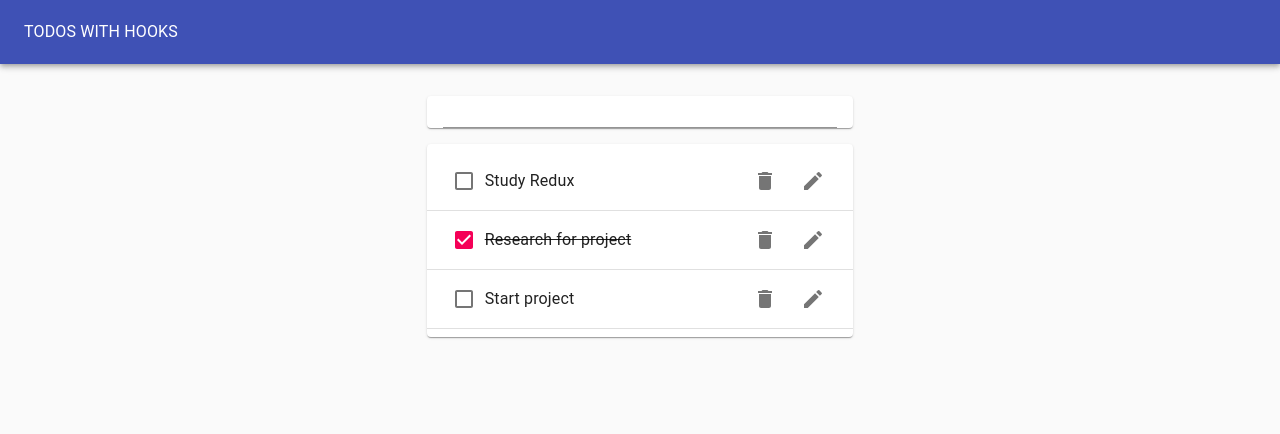
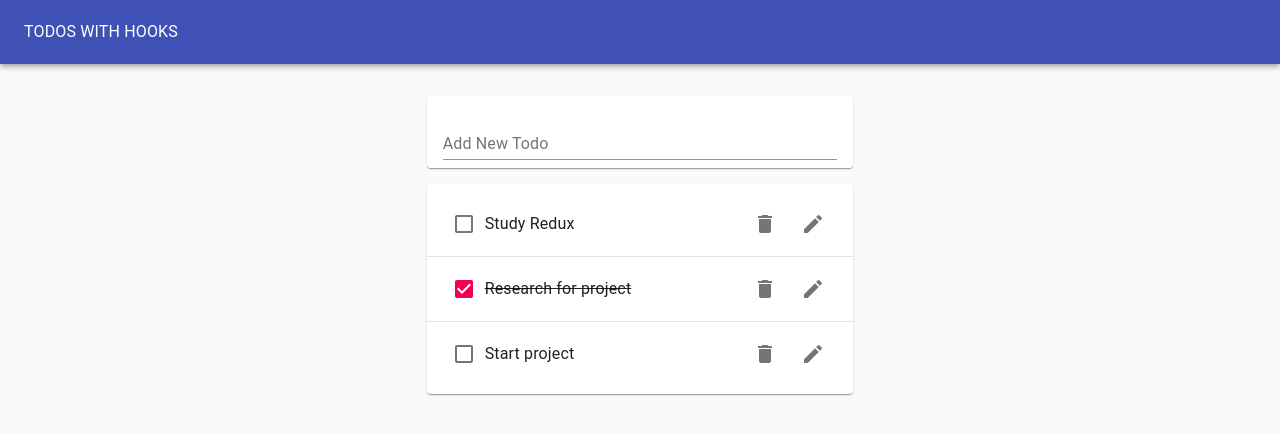
Before and after one commit to mbraga24/todo-hooks, a React (Create React App) app: page / in a window 1280 px wide. Shown: the top 434 px of the page. Built offline with nearby package versions, Linux system fonts and the light colour scheme.

Commit message:
Fix styling

```diff
--- a/src/EditTodoForm.js
+++ b/src/EditTodoForm.js
@@ -17,11 +17,12 @@ const EditTodoForm = ({ id, task, editTodo, toggleEditForm }) => {
   }
 
   return (
-    <form onSubmit={handleSubmit}>
+    <form onSubmit={handleSubmit} style={{marginLeft: "1rem", width: "50%"}}>
       <TextField
       value={value}
       onChange={handleChange}
       fullWidth
+      autoFocus
       />
     </form>
   )
--- a/src/Todo.js
+++ b/src/Todo.js
@@ -27,7 +27,7 @@ const Todo = ({ id, task, completed, removeTodo, toggleTodo, editTodo }) => {
 
   return (
 
-    <ListItem>
+    <ListItem style={{ height: "64px"}}>
 
       { isEditing ? <EditTodoForm
                       editTodo={editTodo}
--- a/src/TodoForm.js
+++ b/src/TodoForm.js
@@ -19,7 +19,8 @@ const TodoForm = ({ addToDo }) => {
         <TextField
           value={value}
           onChange={handleChange}
-          labe="Add New Todo"
+          label="Add New Todo"
+          margin="normal"
           fullWidth
           />
       </Paper>
--- a/src/TodoList.js
+++ b/src/TodoList.js
@@ -8,7 +8,7 @@ const TodoList = ({ removeTodo, todos, toggleTodo, editTodo }) => {
   return (
     <Paper>
       <List>
-        {todos.map(todo => (
+        {todos.map((todo, index) => (
         <>
           <Todo
             id={todo.id}
@@ -18,7 +18,7 @@ const TodoList = ({ removeTodo, todos, toggleTodo, editTodo }) => {
             task={todo.task}
             completed={todo.completed}
             key={todo.id} />
-          <Divider/>
+            {index < todos.length - 1 && <Divider/>}
         </>
         ))}
       </List>
```
